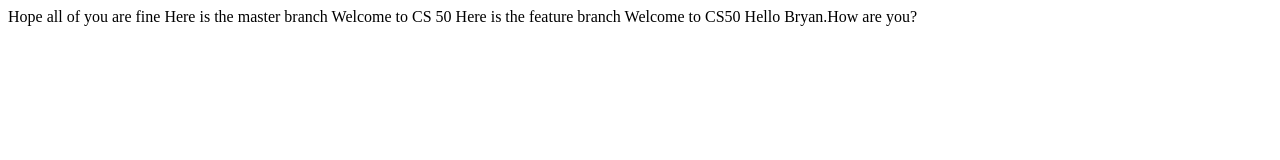
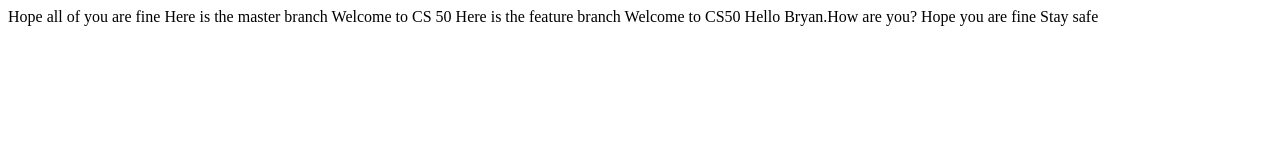
Before and after one commit to asifahmedutsa/Lecture1, a plain HTML site: page index.html in a window 1280 px wide. Drawn offline with Linux system fonts and the light colour scheme.

Commit message:
Change in origin/master

```diff
--- a/index.html
+++ b/index.html
@@ -12,5 +12,8 @@
     Here is the feature branch
     Welcome to CS50
     Hello Bryan.How are you?
+    Hope you are fine
+    Stay safe
+
 </body>
 </html>
```
